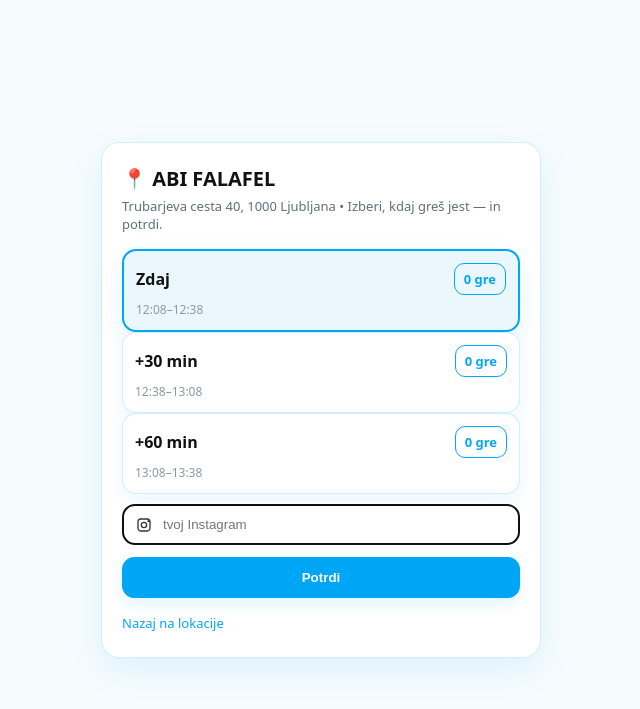
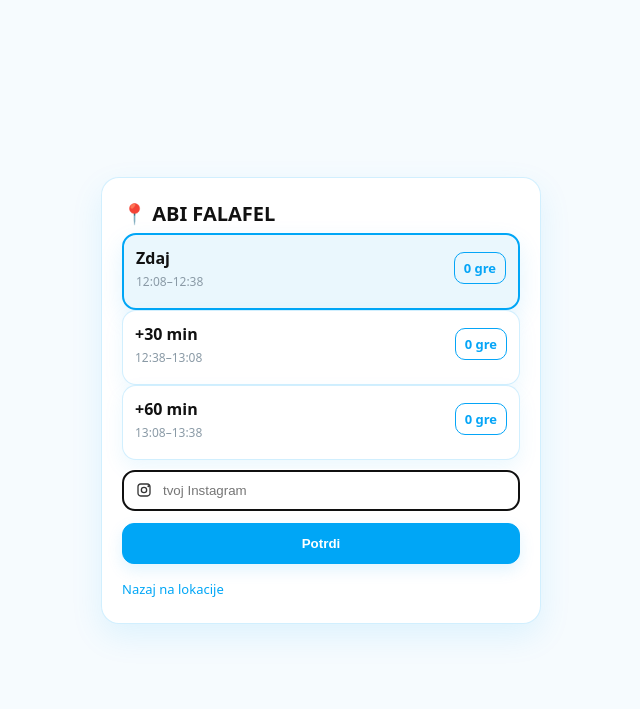
Before and after one commit to 3jakoa/bonibuddy-web, a FastAPI app: page /waiting/1478?t=now&join=1 in a window 1280 px wide. Shown: the top 709 px of the page, without its empty margins (319-959 px from the left). Run offline with FastAPI, Linux system fonts and the light colour scheme.

Commit message:
Simplify waiting header layout

```diff
--- a/templates/waiting.html
+++ b/templates/waiting.html
@@ -171,8 +171,10 @@
     .badge--active{background: #05A5F7; border-color: #05A5F7; color:#ffffff; box-shadow: 0 3px 10px rgba(5,165,247,0.22);}
     .slot-card{border:1px solid rgba(0,166,246,0.18); background: #ffffff; border-radius:14px; padding:12px; cursor:pointer; transition: border-color 0.2s ease, background 0.2s ease, box-shadow 0.2s ease; box-shadow: 0 8px 20px rgba(0,166,246,0.08);}
     .slot-card.selected{border:2px solid var(--accent); background: #EAF7FD; box-shadow: 0 10px 24px rgba(0,166,246,0.12);}
-    .slot-header{display:flex; justify-content:space-between; align-items:center; margin-bottom:6px;}
-  .time-caption{font-size:12px; color:#8A9AA6; font-weight:400; margin-top:6px;}
+    .slot-header{display:flex; justify-content:space-between; align-items:center; margin-bottom:6px; gap:12px;}
+    .slot-left{display:flex; flex-direction:column; gap:4px; align-items:flex-start;}
+    .slot-label{font-weight:700;}
+  .time-caption{font-size:12px; color:#8A9AA6; font-weight:400; margin:0;}
   </style>
   {% include "_ga.html" %}
 </head>
@@ -181,7 +183,6 @@
     {% if feature_waiting_board %}
       {% include "_active_plan.html" %}
       <h1>📍 {{ restaurant.name }}</h1>
-      <div class="subtitle">{{ location_label }} • Izberi, kdaj greš jest — in potrdi.</div>
       {% if msg %}<div class="error" style="margin-top:0;">{{ msg }}</div>{% endif %}
       {% set tb_labels = {'now': 'Zdaj', '30': '+30 min', '60': '+60 min'} %}
 
@@ -193,13 +194,15 @@
           {% set slot = board.get(tb) %}
           <div class="slot-card {% if tb == selected_bucket %}selected{% endif %}" data-bucket="{{ tb }}">
             <div class="slot-header">
-              <span style="font-weight:700;">{{ tb_labels[tb] }}</span>
+              <div class="slot-left">
+                <span class="slot-label">{{ tb_labels[tb] }}</span>
+                <span class="time-caption">{{ time_windows[tb].label }}</span>
+              </div>
               {% set cnt = slot.count if slot else 0 %}
               <span class="badge {% if cnt > 0 %}badge--active{% endif %}">
                 {% if cnt == 1 %}1 gre{% elif cnt == 0 %}0 gre{% else %}{{ cnt }} gredo{% endif %}
               </span>
             </div>
-            <div class="time-caption">{{ time_windows[tb].label }}</div>
             {% if slot and slot.members %}
               <div style="font-size:13px; color: var(--muted);">
                 {%- set handles = slot.members -%}
```
